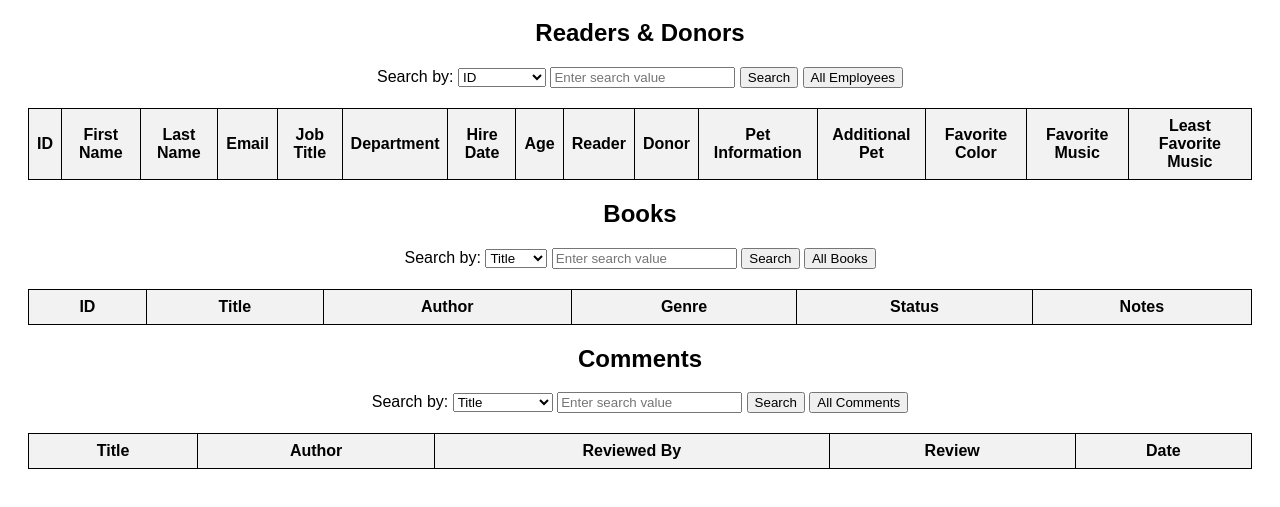
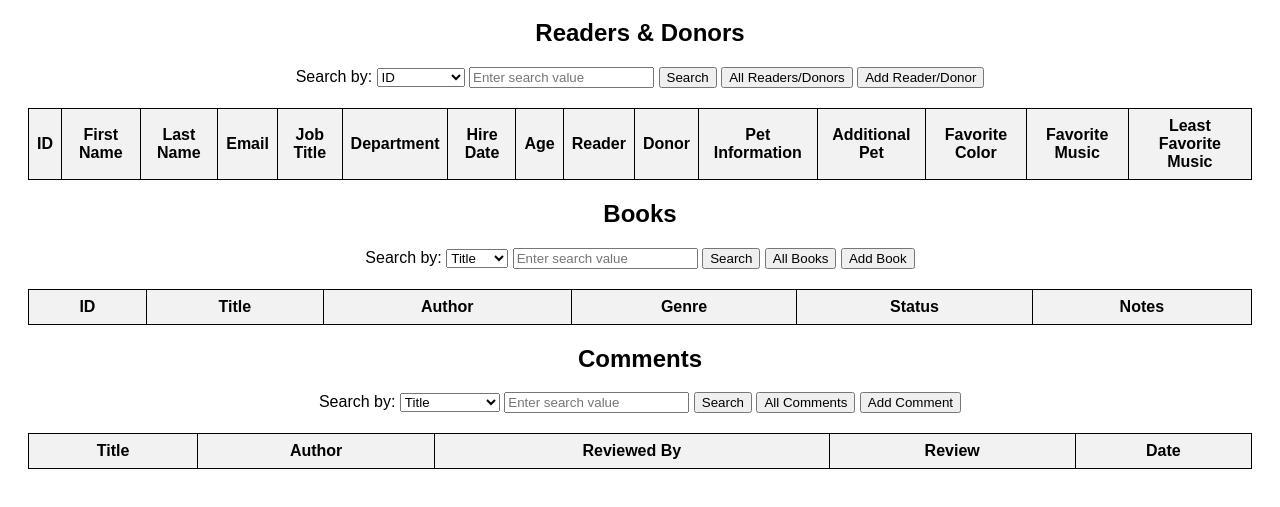
Before and after one commit to rfsmart-mbrookins/RFS_LIBRARY, a website: page public/index.html in a window 1280 px wide. Shown: the part 89-596 px from the top of the page. Drawn offline with Linux system fonts and the light colour scheme.

Commit message:
added buttons to Add Readers/Donors, add books, add comments

```diff
--- a/public/index.html
+++ b/public/index.html
@@ -22,7 +22,8 @@
         <input type="text" id="searchValueEmployees" placeholder="Enter search value" aria-label="Enter search value">
         <button type="submit">Search</button>
         <!-- Button to show all employees -->
-        <button type="button" id="showAllEmployeesButton" aria-label="Show all employees">All Employees</button>
+        <button type="button" id="showAllEmployeesButton" aria-label="Show all employees">All Readers/Donors</button>
+        <button type="button" id="addReaderDonor" aria-label="Add Reader/Donor">Add Reader/Donor</button>
     </form>
 
     <!-- Table to display employee data -->
@@ -62,8 +63,9 @@
         </select>
         <input type="text" id="searchValueBooks" placeholder="Enter search value" aria-label="Enter search value">
         <button type="submit">Search</button>
-        <!-- Button to show all books -->
         <button type="button" id="showAllBooksButton" aria-label="Show all books">All Books</button>
+        <button type="button" id="addbook" aria-label="Add book">Add Book</button>
+
     </form>
 
     <!-- Table to display book data -->
@@ -96,6 +98,7 @@
         <button type="submit">Search</button>
         <!-- Button to show all comments -->
         <button type="button" id="showAllCommentsButton" aria-label="Show all comments">All Comments</button>
+        <button type="button" id="addComment" aria-label="Add Comment">Add Comment</button>
     </form>
 
     <!-- Table to display comment data -->
```
